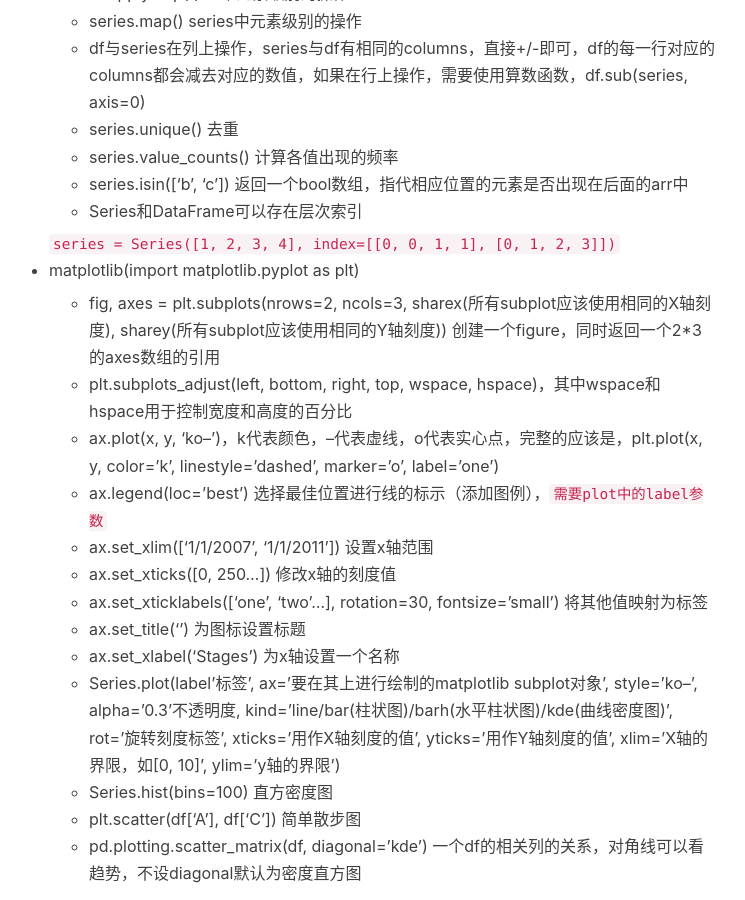
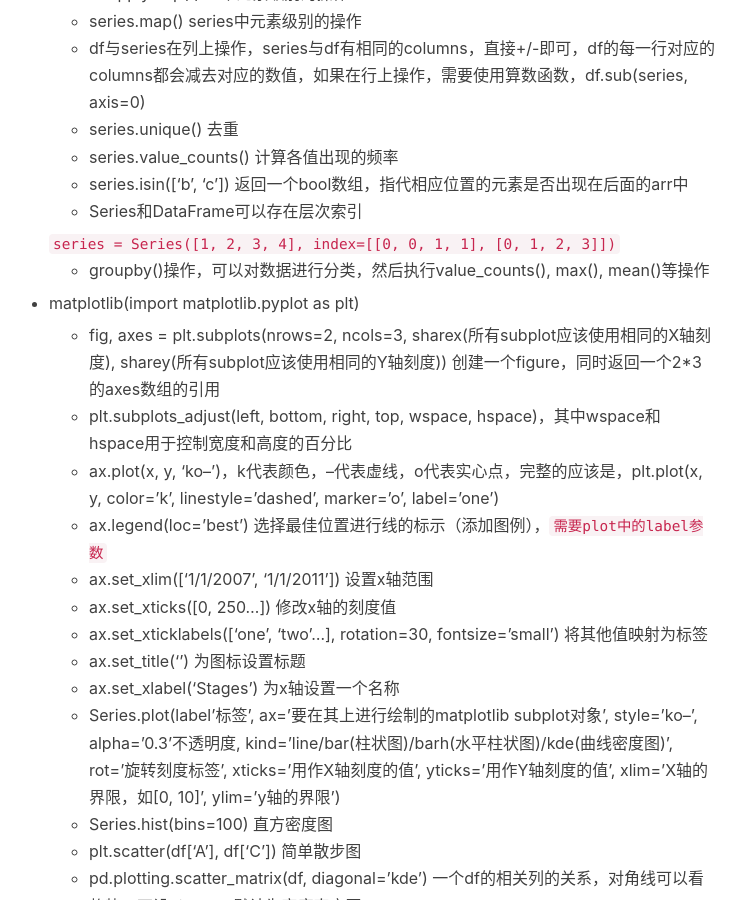
Before and after one commit to mickey0524/mickey0524.github.io, a Jekyll site: the page built from _posts/2017-11-08-numpy-pandas-matplotlib-base.md, in a window 1280 px wide and 900 px high, scrolled down 4432 px. Shown: the whole window, without its empty margins (256-1001 px from the left). Built offline with Jekyll 4.4.1, drawn with Linux system fonts in a browser that asks for light colours; nearby versions of some CDN libraries; comment, search, counter and statistics services are not loaded.

Commit message:
feat(FE): 增加优秀文章

````diff
--- a/_posts/2017-11-08-numpy-pandas-matplotlib-base.md
+++ b/_posts/2017-11-08-numpy-pandas-matplotlib-base.md
@@ -167,9 +167,11 @@ tags:
     	series = Series([1, 2, 3, 4], index=[[0, 0, 1, 1], [0, 1, 2, 3]])
     	```
 
+    * groupby()操作，可以对数据进行分类，然后执行value_counts(), max(), mean()等操作
+
 * matplotlib(import matplotlib.pyplot as plt)
 
-	* fig, axes = plt.subplots(nrows=2, ncols=3, sharex(所有subplot应该使用相同的X轴刻度), sharey(所有subplot应该使用相同的Y轴刻度)) 创建一个figure，同时返回一个2*3的axes数组的引用
+	* fig, axes = plt.subplots(nrows=2, ncols=3, sharex(所有subplot应该使用相同的X轴刻度), sharey(所有subplot应该使用相同的Y轴刻度)) 创建一个figure，同时返回一个2\*3的axes数组的引用
 	* plt.subplots_adjust(left, bottom, right, top, wspace, hspace)，其中wspace和hspace用于控制宽度和高度的百分比
 	* ax.plot(x, y, 'ko--')，k代表颜色，--代表虚线，o代表实心点，完整的应该是，plt.plot(x, y, color='k', linestyle='dashed', marker='o', label='one')
 	* ax.legend(loc='best') 选择最佳位置进行线的标示（添加图例），`需要plot中的label参数`
````
Also changed, not shown: _posts/2017-10-20-superior-article.md (+1 -0 lines), 1 other file.
